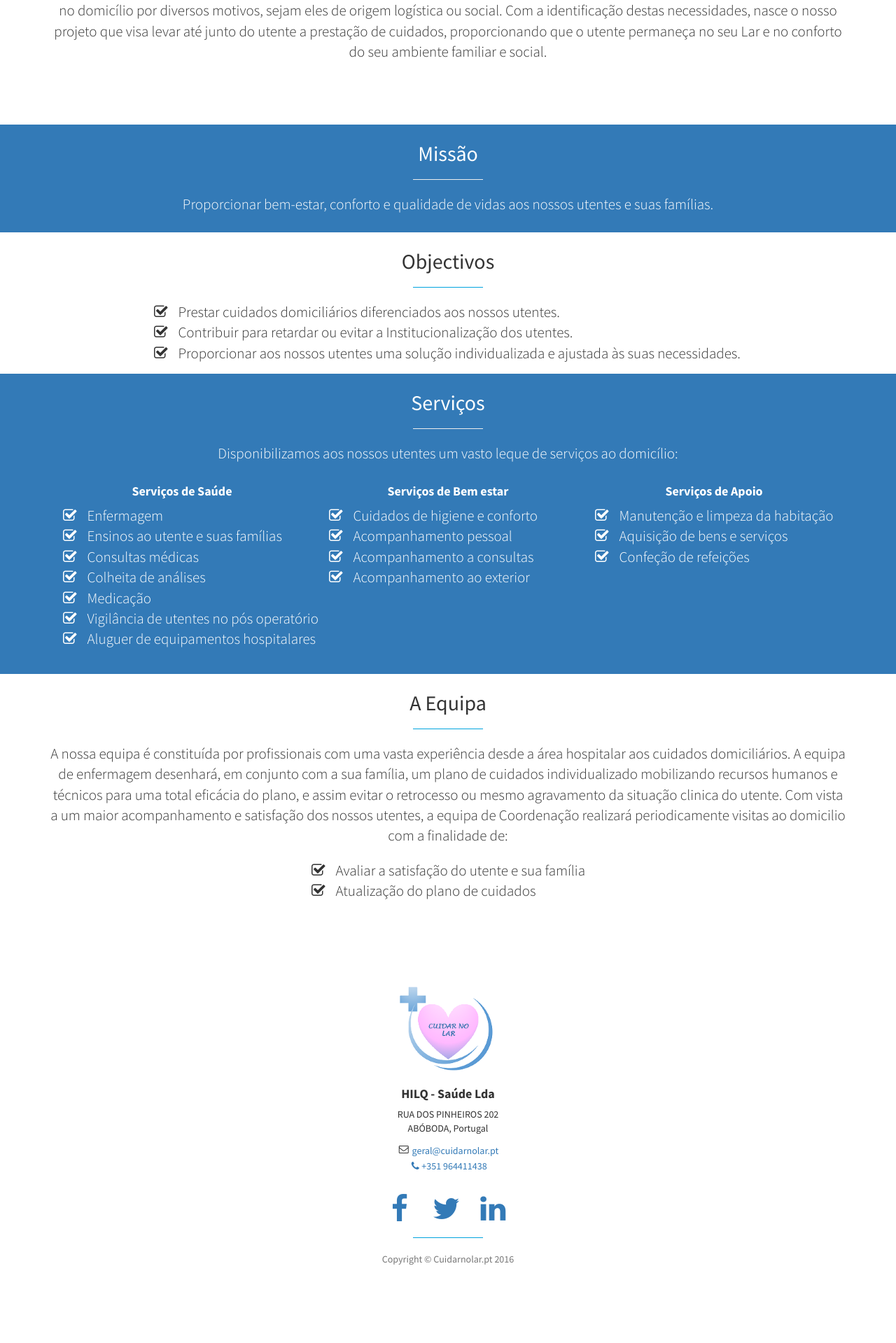
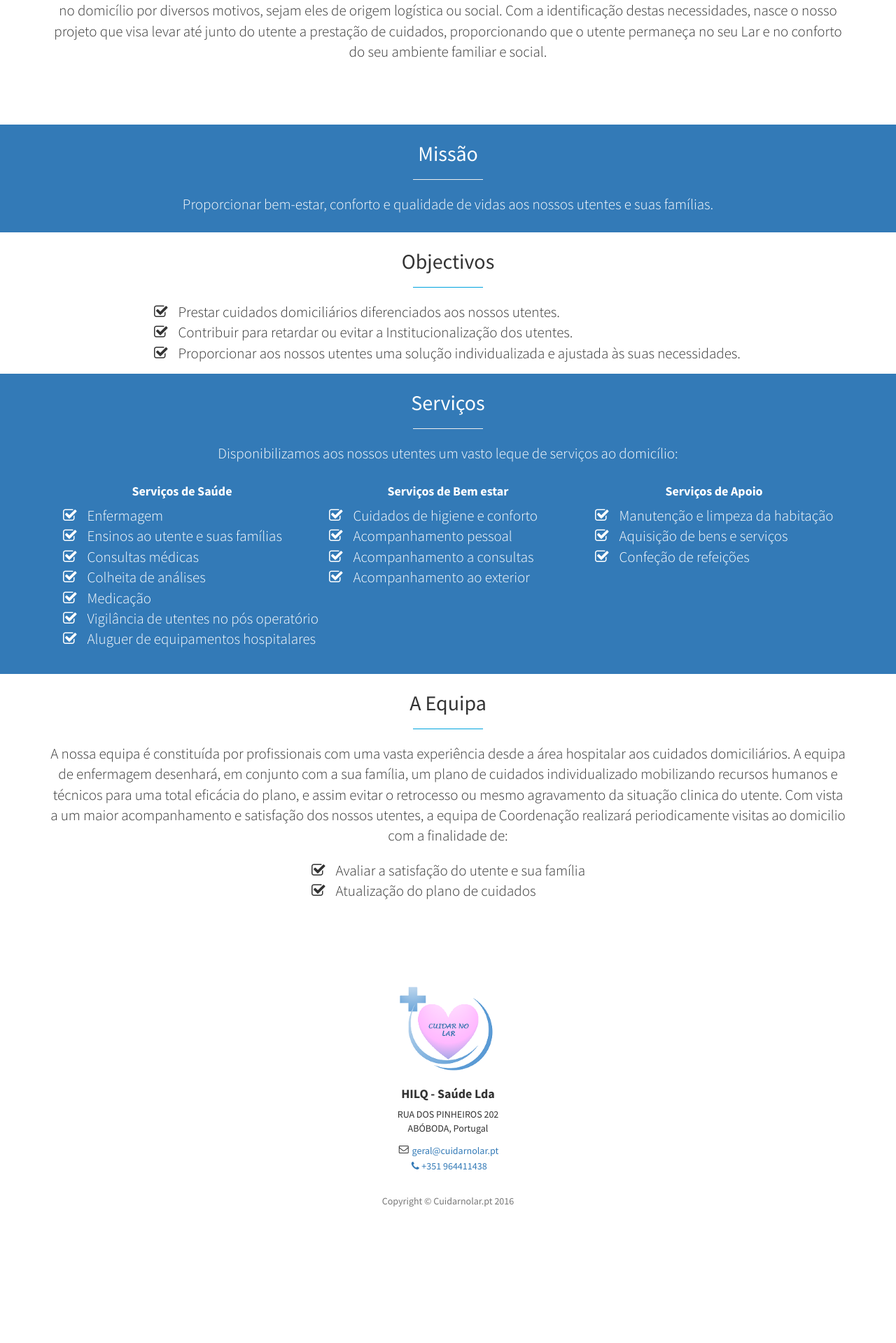
Before and after one commit to cuidarnolar/cuidarnolar, a Jekyll site: the page built from index.html, in a window 1280 px wide. Shown: the part 1152-3071 px from the top of the page at 70% size. Built offline with Jekyll 4.4.1, drawn with Linux system fonts in a browser that asks for light colours; after the commit the page ends 2988 px from its top, so only the background shows below that.

Commit message:
refactoringtext

```diff
--- a/_includes/footer.html
+++ b/_includes/footer.html
@@ -20,21 +20,21 @@
           <li><a href="tel:{{ site.telephone }}"><i class="fa fa-fw fa-phone" aria-hidden="true"></i>{{ site.telephone }}</a></li>
         </ul>
         <br>
-        <ul class="list-inline">
+        <!--ul class="list-inline">
           <li>
             <a href="https://facebook.com/{{ site.facebook_username }}"><i class="fa fa-facebook fa-fw fa-3x"></i></a>
           </li>
           <li>
             <a href="https://twitter.com/{{ site.twitter_username }}"><i class="fa fa-twitter fa-fw fa-3x"></i></a>
           </li>
-          <!--li>
+          <li>
             <a href="https://github.com/{{ site.github_username }}"><i class="fa fa-github fa-fw fa-3x"></i></a>
-          </li-->
+          </li>
           <li>
             <a href="https://linkedin.com/{{ site.linkedin_username }}"><i class="fa fa-linkedin fa-fw fa-3x"></i></a>
           </li>
         </ul>
-        <hr class="small blue">
+        <hr class="small blue"-->
         <p class="text-muted">Copyright &copy; {{ site.copyright }} 20{{ site.time | date: '%y' }}</p>
       </div>
     </div>
```
